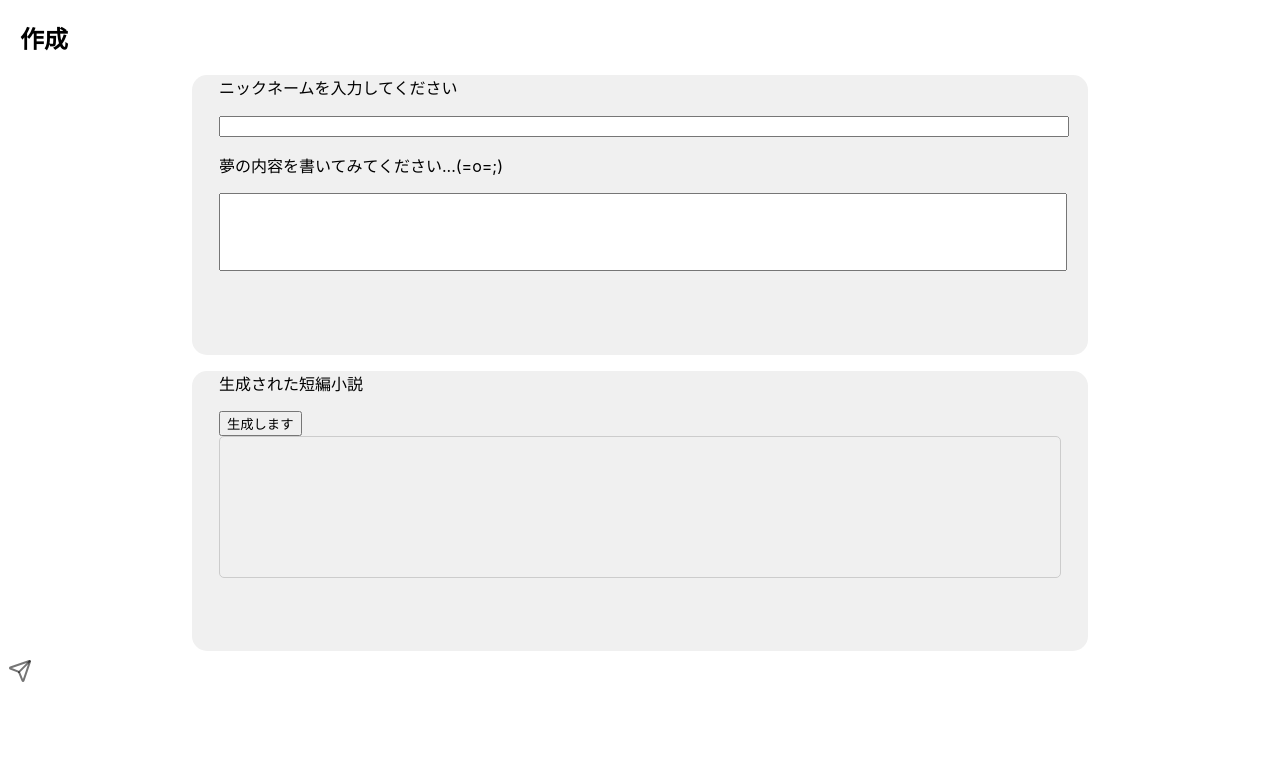
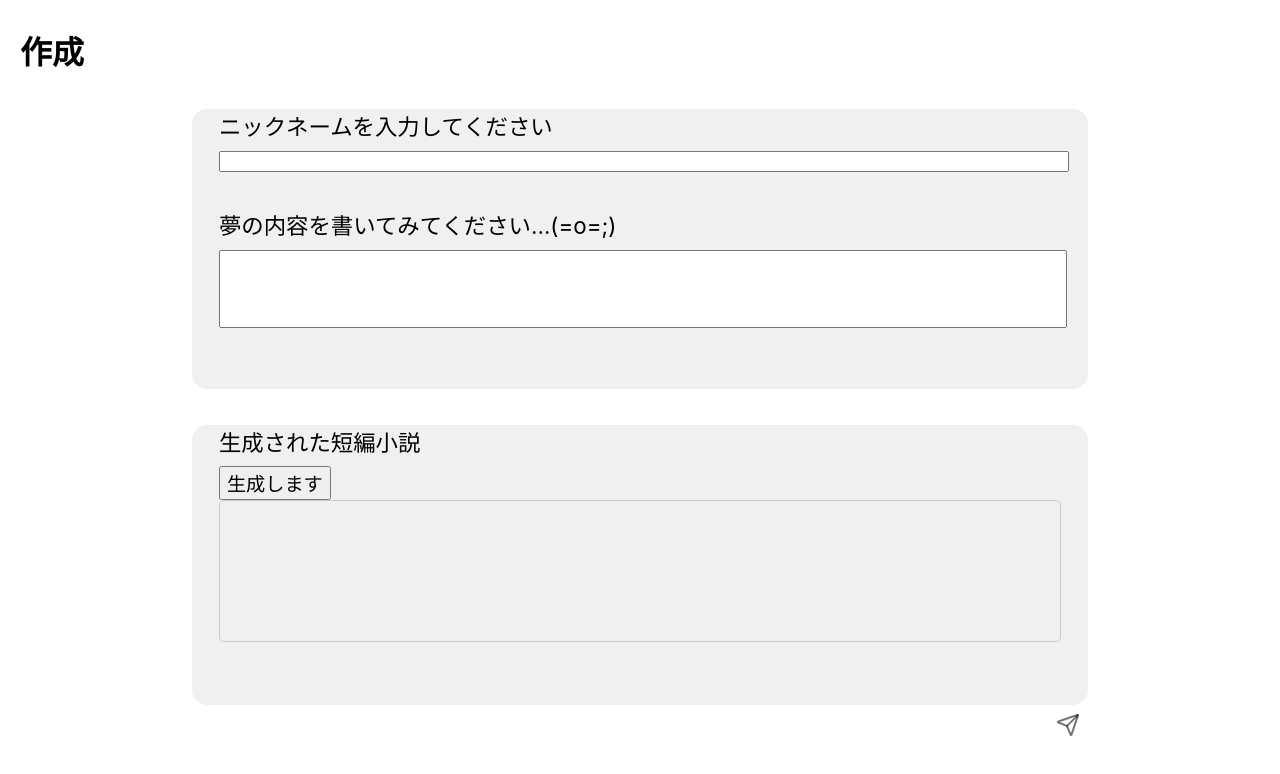
Before and after one commit to OMOCHInoHOSHI/Yumemiban_front, a React (Create React App) app: page /PostInput_Screen in a window 1280 px wide. Shown: the top 774 px of the page. Built offline with nearby package versions, Linux system fonts and the light colour scheme.

Commit message:
作成の文字とボタンのサイズ調整

```diff
--- a/src/pages/PostInput_Screen.css
+++ b/src/pages/PostInput_Screen.css
@@ -5,6 +5,24 @@
 
 .post-input h1 {
   color: #333;
+}
+
+
+.dynamic-button{
+  font-size: calc(30vh * 0.08); /* 親ボックスの高さの5%をフォントサイズとして設定 */
+}
+
+/* ボックス内の左右パディング */
+.rounded-box-content {
+  padding-left: 3%;
+  padding-right: 3%;
+  padding-bottom: 0.001%;
+}
+
+.dynamic-margin {
+  margin-top: calc(15vh * 0.3); /* 親ボックスの高さの5%をマージンとして設定 */
+  margin-bottom: calc(15vh * 0.08); /* 親ボックスの高さの5%をマージンとして設定 */
+  font-size: calc(35vh * 0.08); /* 親ボックスの高さの5%をフォントサイズとして設定 */
 }
 
 .novel-text-field {
@@ -17,8 +35,12 @@
   border-radius: 5px; /* 角を丸くする */
 }
 
-/* ボックス内のパディング */
-.rounded-box-content {
-  padding-left: 3%;
-  padding-right: 3%;
+/* アイコンボタンコンテナのスタイル */
+.icon-button-container {
+  position: relative;       /* 相対位置を設定 */
+  display: flex;            /* フレックスボックスを使用 */
+  justify-content: flex-end; /* 右端に配置 */
+  align-items: center;      /* 垂直方向に中央揃え */
+  width: 70%;               /* 幅を70%に設定 */
+  margin: 0 auto;           /* 中央に配置 */
 }
--- a/src/pages/PostInput_Screen.js
+++ b/src/pages/PostInput_Screen.js
@@ -25,20 +25,21 @@ const PostInput_Screen = () => {
         setIsNovelGenerated(true); // 小説生成状態を更新
     };
     return (React.createElement("div", null,
-        React.createElement("h2", { style: { marginLeft: '20px' } }, ja_text.create),
+        React.createElement("h2", { style: { fontSize: 'calc(50vh * 0.08)', marginLeft: '20px' } }, ja_text.create),
         React.createElement(Components.RoundedBox, { width: "70%", height: "calc(35vh)", color: "#f0f0f0", borderRadius: "15px", justifyContent: "center", alignItems: "center", margin: "0 auto" },
             React.createElement("div", { className: "rounded-box-content" },
-                React.createElement("p", null, ja_text.nickname_input_label),
+                React.createElement("p", { className: "dynamic-margin" }, ja_text.nickname_input_label),
                 React.createElement(Components.InputForm, { width: "100%", input: nickname, required: true, maxLength: 20, onChange: setNickname }),
-                React.createElement("p", null, ja_text.dream_content_label),
+                React.createElement("p", { className: "dynamic-margin" }, ja_text.dream_content_label),
                 React.createElement(Components.InputForm, { width: "100%", height: "calc(9vh)", input: content, required: true, maxLength: 50, onChange: setContent }))),
         React.createElement(Components.RoundedBox, { width: "70%", height: "calc(35vh)", color: "#f0f0f0", borderRadius: "15px", justifyContent: "center", alignItems: "center", margin: "0 auto" },
             React.createElement("div", { className: "rounded-box-content" },
-                React.createElement("p", null, ja_text.generated_novel_label),
-                React.createElement("button", { onClick: sendcreateNovle }, ja_text.generate_button_label),
+                React.createElement("p", { className: "dynamic-margin" }, ja_text.generated_novel_label),
+                React.createElement("button", { className: "dynamic-button", onClick: sendcreateNovle }, ja_text.generate_button_label),
                 React.createElement("div", { className: `novel-text-field ${isNovelGenerated ? 'expanded' : ''}` },
                     React.createElement(Components.NovelTextFild, { novelText: novelText })))),
-        React.createElement(IconButton, { onClick: handleSubmit },
-            React.createElement(SendIcon, null))));
+        React.createElement("div", { className: "icon-button-container" },
+            React.createElement(IconButton, { onClick: handleSubmit },
+                React.createElement(SendIcon, null)))));
 };
 export default PostInput_Screen;
```
Also changed, not shown: src/pages/PostInput_Screen.tsx (+9 -6 lines).
